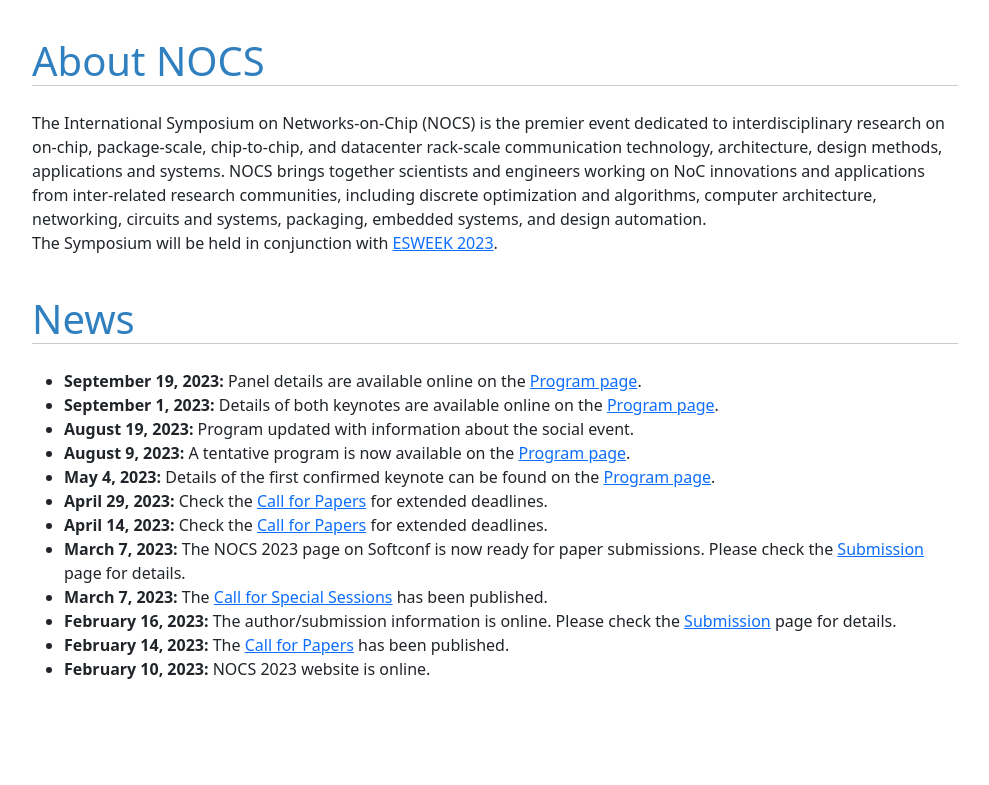
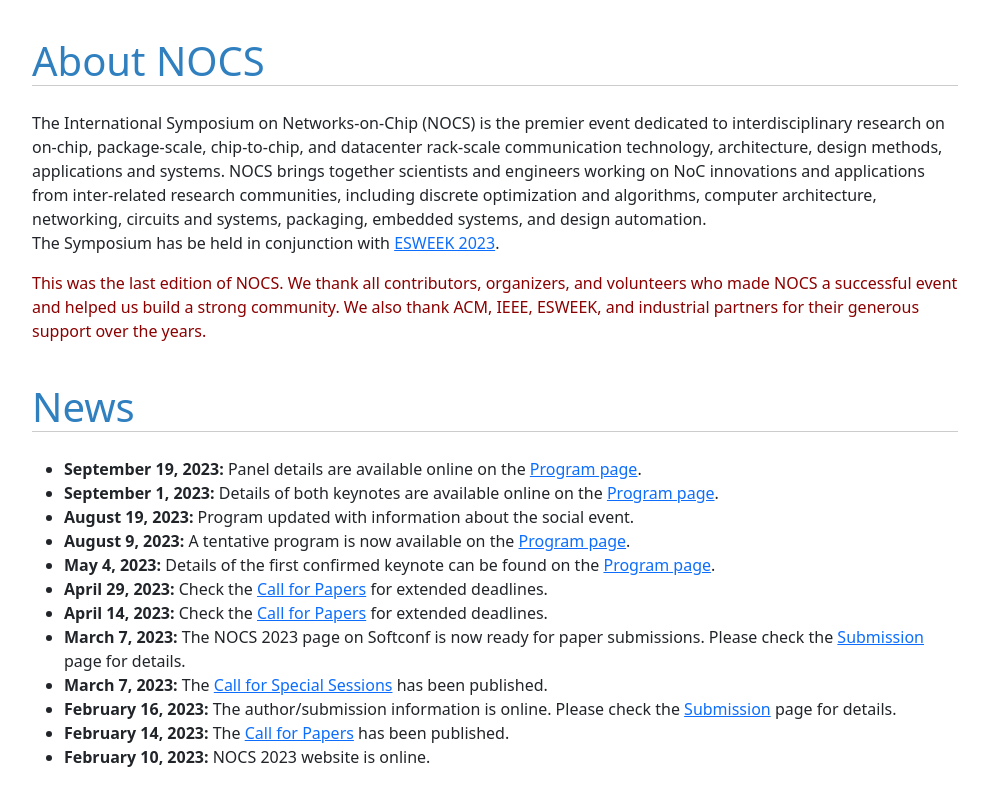
Before and after one commit to NOCS2023/NOCS2023.github.io, a plain HTML site: page index.html in a window 1280 px wide. Shown: the part 676-1461 px from the top of the page, without its empty margins (145-1134 px from the left). Before the commit the page ends 1373 px from the top, so only its background shows below. Drawn offline with Linux system fonts and the light colour scheme.

Commit message:
Last NOCS edition message

```diff
--- a/index.html
+++ b/index.html
@@ -115,7 +115,12 @@
                     together scientists and engineers working on NoC innovations and applications from inter-related
                     research communities, including discrete optimization and algorithms, computer architecture,
                     networking, circuits and systems, packaging, embedded systems, and design automation. <br>
-                    The Symposium will be held in conjunction with <a href="https://esweek.org/" target="_blank">ESWEEK 2023</a>.
+                    The Symposium has be held in conjunction with <a href="https://esweek.org/" target="_blank">ESWEEK 2023</a>.
+                </p>
+                <p class="important-text">
+                    This was the last edition of NOCS. We thank all contributors, organizers, and volunteers who
+                    made NOCS a successful event and helped us build a strong community. We also thank ACM, IEEE,
+                    ESWEEK, and industrial partners for their generous support over the years.
                 </p>
 
                 <h1>News</h1>
--- a/screen.css
+++ b/screen.css
@@ -88,7 +88,7 @@ h1 {
 }
 
 .important-text{
-    color: red !important;
+    color: darkred !important;
 }
 
 .past-event-img{
```
